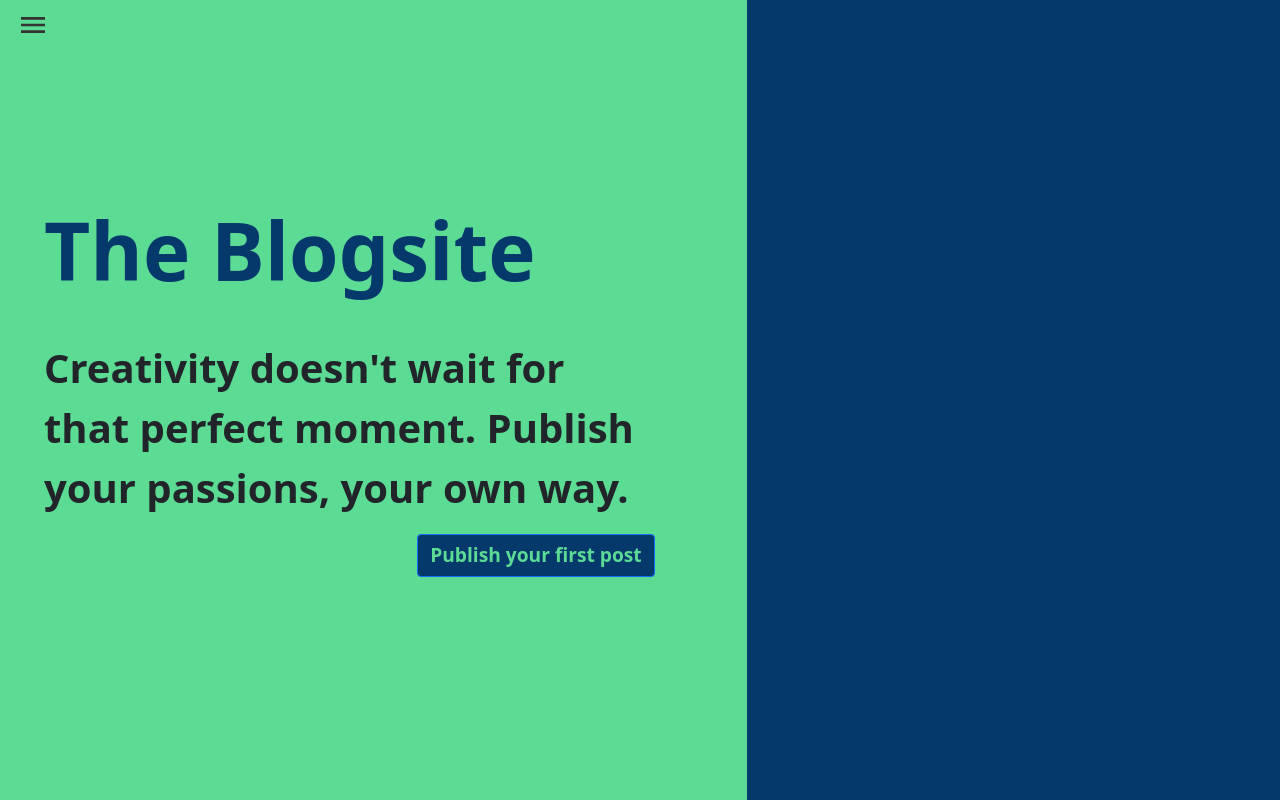
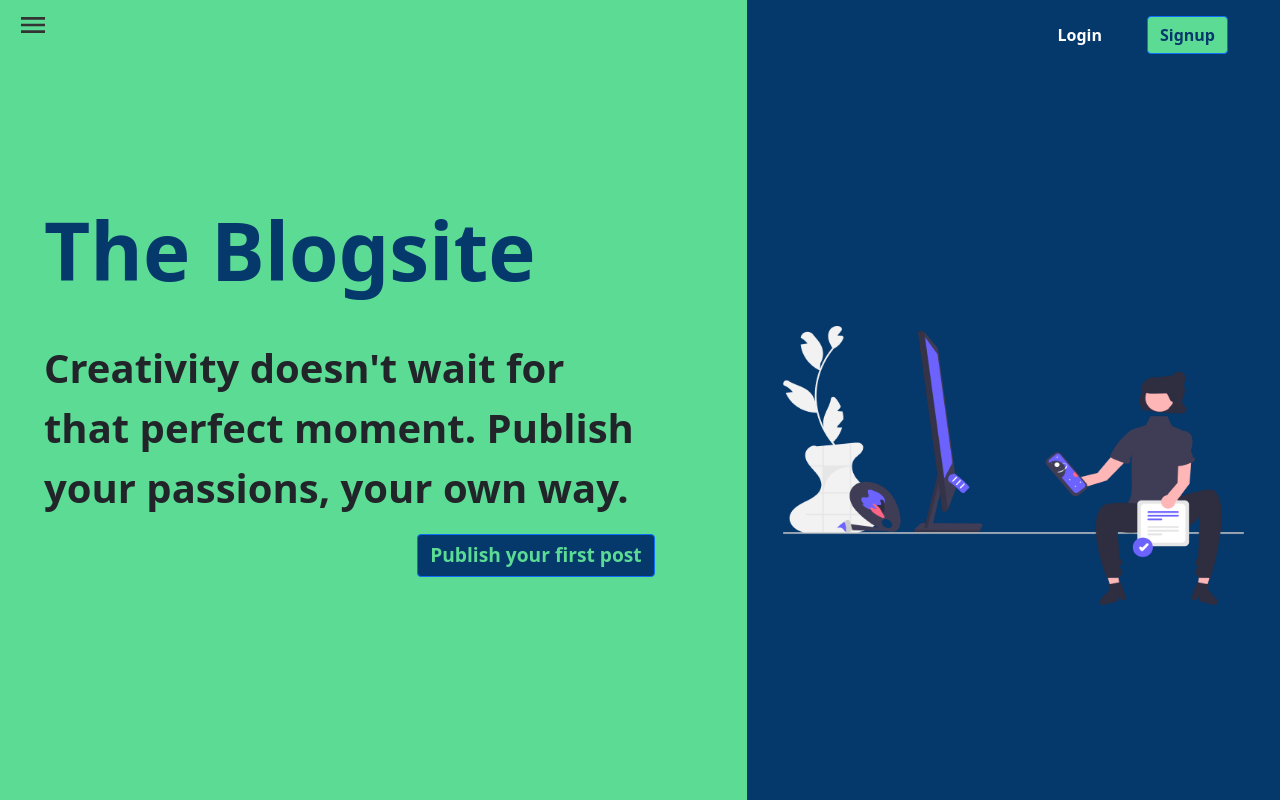
Before and after one commit to WAD-Team-Alpha/The-BlogSite, a React (Create React App) app: page / in a window 1280 px wide. Built offline with nearby package versions, Linux system fonts and the light colour scheme.

Commit message:
completed right part

```diff
--- a/src/components/right/Right.jsx
+++ b/src/components/right/Right.jsx
@@ -1,10 +1,18 @@
 import React from 'react'
+import classes from './Right.module.css'
+import banner from '../../assets/images/undraw_creativity_re_8grt 1.png'
 
 const Right = () => {
     return (
-        <div>
-
-        </div>
+        <>
+            <div className={"container " + classes.header}>
+                <button className={'btn shadow-none ' + classes.loginbtn}>Login</button>
+                <button className={'btn btn-primary shadow-none ' + classes.signupbtn}>Signup</button>
+            </div>
+            <div className={"container"}>
+                <img src={banner} alt="banner" className={classes.image} />
+            </div>
+        </>
     )
 }
 
--- a/src/components/right/Right.module.css
+++ b/src/components/right/Right.module.css
@@ -0,0 +1,30 @@
+.header {
+    display: flex;
+    justify-content: flex-end;
+}
+
+.header button {
+    margin: 1em;
+}
+
+.loginbtn {
+    color: white;
+    font-weight: bolder;
+    font-size: 1em;
+}
+
+.signupbtn, .signupbtn:focus {
+    background-color: #5cdb95;
+    color: #05386b;
+    font-weight: bolder;
+}
+
+.signupbtn:hover {
+    background-color: #43a16d;
+    color: #03274b;
+}
+
+.image {
+    margin-top: 16em;
+    width: 100%;
+}
```
Also changed, not shown: src/assets/images/undraw_creativity_re_8grt 1.png (added).
